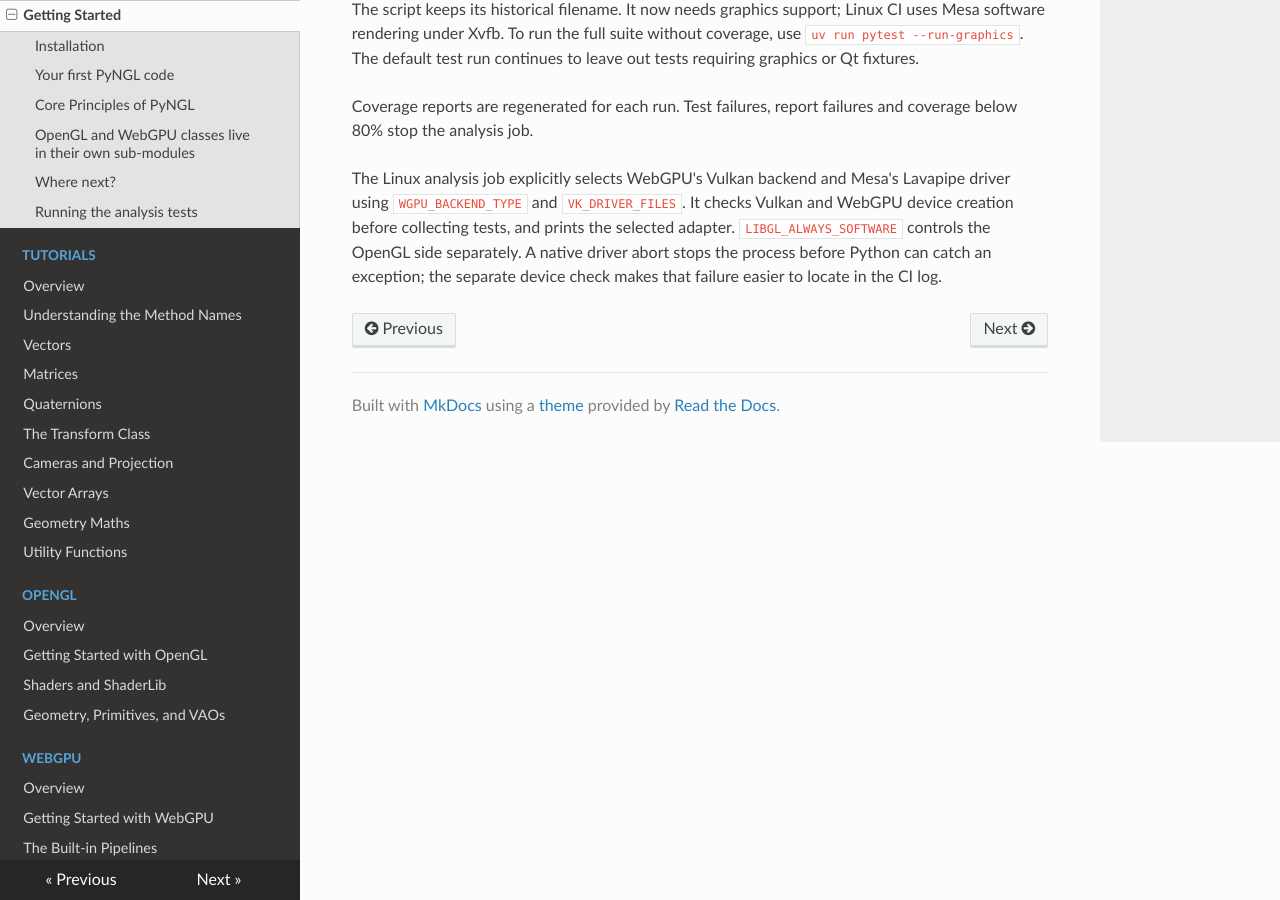
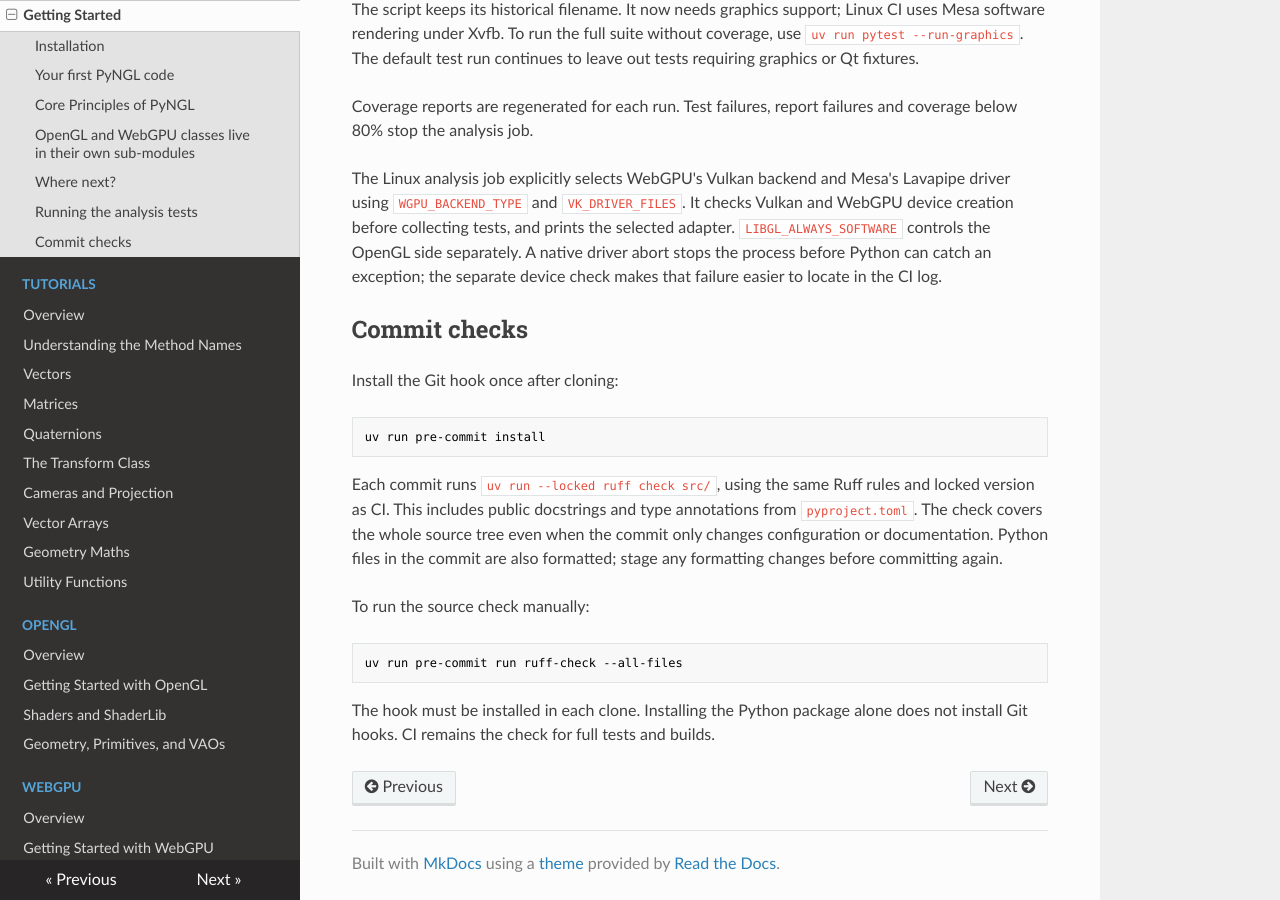
Before and after one commit to NCCA/PyNGL, an MkDocs documentation site: the page built from docs/docs/getting_started.md, in a window 1280 px wide and 900 px high, scrolled down 1911 px. Built offline with MkDocs 1.6.1, drawn with Linux system fonts in a browser that asks for light colours; nearby versions of some CDN libraries.

Commit message:
updated pre-commit to match ci

````diff
--- a/docs/docs/getting_started.md
+++ b/docs/docs/getting_started.md
@@ -108,3 +108,26 @@ Vulkan and WebGPU device creation before collecting tests, and prints the
 selected adapter. `LIBGL_ALWAYS_SOFTWARE` controls the OpenGL side separately.
 A native driver abort stops the process before Python can catch an exception;
 the separate device check makes that failure easier to locate in the CI log.
+
+## Commit checks
+
+Install the Git hook once after cloning:
+
+```bash
+uv run pre-commit install
+```
+
+Each commit runs `uv run --locked ruff check src/`, using the same Ruff rules
+and locked version as CI. This includes public docstrings and type annotations
+from `pyproject.toml`. The check covers the whole source tree even when the
+commit only changes configuration or documentation. Python files in the commit
+are also formatted; stage any formatting changes before committing again.
+
+To run the source check manually:
+
+```bash
+uv run pre-commit run ruff-check --all-files
+```
+
+The hook must be installed in each clone. Installing the Python package alone
+does not install Git hooks. CI remains the check for full tests and builds.
````
Also changed, not shown: .pre-commit-config.yaml.
